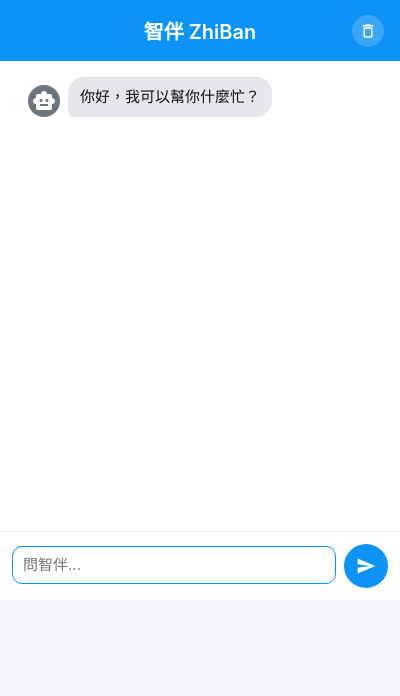
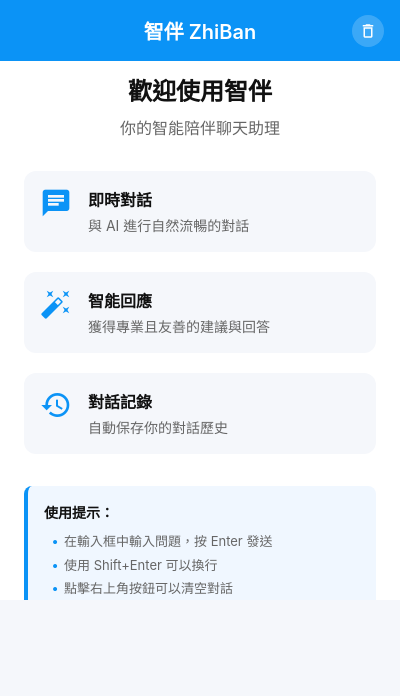
Before and after one commit to Kevin42127/ZhiBan, a browser extension: page extension/popup.html in a window 400 px wide. Drawn offline with Linux system fonts and the light colour scheme.

Commit message:
創建歡迎頁面，包含功能介紹和使用提示

```diff
--- a/extension/popup.css
+++ b/extension/popup.css
@@ -58,6 +58,159 @@ body {
 
 .clear-btn .material-icons {
   font-size: 18px;
+}
+
+.welcome-page {
+  flex: 1;
+  display: flex;
+  align-items: center;
+  justify-content: center;
+  padding: 24px;
+  background: #ffffff;
+  overflow-y: auto;
+}
+
+.welcome-content {
+  width: 100%;
+  max-width: 100%;
+  text-align: center;
+  animation: fadeIn 0.5s ease-out;
+}
+
+.welcome-icon {
+  width: 80px;
+  height: 80px;
+  border-radius: 50%;
+  background: linear-gradient(135deg, #0b93f6 0%, #0a7fd4 100%);
+  display: flex;
+  align-items: center;
+  justify-content: center;
+  margin: 0 auto 24px;
+  box-shadow: 0 4px 12px rgba(11, 147, 246, 0.3);
+}
+
+.welcome-icon .material-icons {
+  font-size: 48px;
+  color: white;
+}
+
+.welcome-content h2 {
+  font-size: 24px;
+  font-weight: 600;
+  color: #111;
+  margin-bottom: 8px;
+}
+
+.welcome-subtitle {
+  font-size: 16px;
+  color: #666;
+  margin-bottom: 32px;
+}
+
+.welcome-features {
+  display: flex;
+  flex-direction: column;
+  gap: 20px;
+  margin-bottom: 32px;
+  text-align: left;
+}
+
+.feature-item {
+  display: flex;
+  align-items: flex-start;
+  gap: 16px;
+  padding: 16px;
+  background: #f5f7fb;
+  border-radius: 12px;
+  transition: transform 0.2s, box-shadow 0.2s;
+}
+
+.feature-item:hover {
+  transform: translateY(-2px);
+  box-shadow: 0 4px 12px rgba(0, 0, 0, 0.1);
+}
+
+.feature-item .material-icons {
+  font-size: 32px;
+  color: #0b93f6;
+  flex-shrink: 0;
+}
+
+.feature-item h3 {
+  font-size: 16px;
+  font-weight: 600;
+  color: #111;
+  margin-bottom: 4px;
+}
+
+.feature-item p {
+  font-size: 14px;
+  color: #666;
+  line-height: 1.5;
+}
+
+.welcome-tips {
+  background: #f0f7ff;
+  border-left: 4px solid #0b93f6;
+  padding: 16px;
+  border-radius: 8px;
+  margin-bottom: 24px;
+  text-align: left;
+}
+
+.welcome-tips p {
+  font-size: 14px;
+  color: #111;
+  margin-bottom: 8px;
+}
+
+.welcome-tips ul {
+  list-style: none;
+  padding-left: 0;
+}
+
+.welcome-tips li {
+  font-size: 13px;
+  color: #666;
+  line-height: 1.8;
+  padding-left: 20px;
+  position: relative;
+}
+
+.welcome-tips li:before {
+  content: "•";
+  position: absolute;
+  left: 8px;
+  color: #0b93f6;
+  font-weight: bold;
+}
+
+.start-chat-btn {
+  display: flex;
+  align-items: center;
+  justify-content: center;
+  gap: 8px;
+  width: 100%;
+  padding: 14px 24px;
+  background: #0b93f6;
+  color: white;
+  border: none;
+  border-radius: 12px;
+  font-size: 16px;
+  font-weight: 600;
+  cursor: pointer;
+  transition: all 0.2s;
+  box-shadow: 0 4px 12px rgba(11, 147, 246, 0.3);
+}
+
+.start-chat-btn:hover {
+  background: #0a7fd4;
+  transform: translateY(-2px);
+  box-shadow: 0 6px 16px rgba(11, 147, 246, 0.4);
+}
+
+.start-chat-btn .material-icons {
+  font-size: 20px;
 }
 
 .chat-container {
--- a/extension/popup.html
+++ b/extension/popup.html
@@ -16,7 +16,55 @@
       </button>
     </div>
 
-    <div class="chat-container">
+    <div class="welcome-page" id="welcomePage" style="display: none;">
+      <div class="welcome-content">
+        <div class="welcome-icon">
+          <span class="material-icons">smart_toy</span>
+        </div>
+        <h2>歡迎使用智伴</h2>
+        <p class="welcome-subtitle">你的智能陪伴聊天助理</p>
+
+        <div class="welcome-features">
+          <div class="feature-item">
+            <span class="material-icons">chat</span>
+            <div>
+              <h3>即時對話</h3>
+              <p>與 AI 進行自然流暢的對話</p>
+            </div>
+          </div>
+          <div class="feature-item">
+            <span class="material-icons">auto_fix_high</span>
+            <div>
+              <h3>智能回應</h3>
+              <p>獲得專業且友善的建議與回答</p>
+            </div>
+          </div>
+          <div class="feature-item">
+            <span class="material-icons">history</span>
+            <div>
+              <h3>對話記錄</h3>
+              <p>自動保存你的對話歷史</p>
+            </div>
+          </div>
+        </div>
+
+        <div class="welcome-tips">
+          <p><strong>使用提示：</strong></p>
+          <ul>
+            <li>在輸入框中輸入問題，按 Enter 發送</li>
+            <li>使用 Shift+Enter 可以換行</li>
+            <li>點擊右上角按鈕可以清空對話</li>
+          </ul>
+        </div>
+
+        <button id="startChatBtn" class="start-chat-btn">
+          <span>開始使用</span>
+          <span class="material-icons">arrow_forward</span>
+        </button>
+      </div>
+    </div>
+
+    <div class="chat-container" id="chatContainer">
       <div class="messages" id="messages"></div>
       <div class="loading" id="loading" style="display: none;">
         <div class="loading-avatar">
--- a/extension/popup.js
+++ b/extension/popup.js
@@ -1,5 +1,6 @@
 const API_BASE_URL = 'https://zhiban.vercel.app/api/chat';
 const STORAGE_KEY = 'zhiban_conversation_history';
+const WELCOME_SHOWN_KEY = 'zhiban_welcome_shown';
 const MAX_VISIBLE_MESSAGES = 50;
 
 let conversationHistory = [];
@@ -16,6 +17,9 @@ const confirmDialogTitle = document.getElementById('confirmDialogTitle');
 const confirmDialogMessage = document.getElementById('confirmDialogMessage');
 const confirmDialogConfirm = document.getElementById('confirmDialogConfirm');
 const confirmDialogCancel = document.getElementById('confirmDialogCancel');
+const welcomePage = document.getElementById('welcomePage');
+const chatContainer = document.getElementById('chatContainer');
+const startChatBtn = document.getElementById('startChatBtn');
 
 async function getApiUrl() {
   const result = await chrome.storage.sync.get(['apiUrl']);
@@ -44,8 +48,45 @@ function removeWelcomeMessage() {
   }
 }
 
+async function checkWelcomeShown() {
+  try {
+    const result = await chrome.storage.local.get([WELCOME_SHOWN_KEY]);
+    return result[WELCOME_SHOWN_KEY] === true;
+  } catch (error) {
+    console.error('Failed to check welcome shown:', error);
+    return false;
+  }
+}
+
+async function markWelcomeShown() {
+  try {
+    await chrome.storage.local.set({ [WELCOME_SHOWN_KEY]: true });
+  } catch (error) {
+    console.error('Failed to mark welcome as shown:', error);
+  }
+}
+
+function showWelcomePage() {
+  welcomePage.style.display = 'flex';
+  chatContainer.style.display = 'none';
+  document.querySelector('.input-container').style.display = 'none';
+}
+
+function hideWelcomePage() {
+  welcomePage.style.display = 'none';
+  chatContainer.style.display = 'flex';
+  document.querySelector('.input-container').style.display = 'flex';
+}
+
 async function loadConversationHistory() {
   try {
+    const welcomeShown = await checkWelcomeShown();
+
+    if (!welcomeShown) {
+      showWelcomePage();
+      return;
+    }
+
     const result = await chrome.storage.local.get([STORAGE_KEY]);
     if (result[STORAGE_KEY] && Array.isArray(result[STORAGE_KEY]) && result[STORAGE_KEY].length > 0) {
       conversationHistory = result[STORAGE_KEY];
@@ -288,6 +329,12 @@ function showError(message) {
 async function sendMessage(message) {
   if (!message.trim()) return;
 
+  const welcomeShown = await checkWelcomeShown();
+  if (!welcomeShown) {
+    await markWelcomeShown();
+    hideWelcomePage();
+  }
+
   removeWelcomeMessage();
 
   addMessage(message, 'user');
@@ -404,5 +451,13 @@ clearBtn.addEventListener('click', () => {
   clearAllMessages();
 });
 
+startChatBtn.addEventListener('click', async () => {
+  await markWelcomeShown();
+  hideWelcomePage();
+  loadConversationHistory();
+  setTimeout(() => {
+    messageInput.focus();
+  }, 100);
+});
+
 loadConversationHistory();
-messageInput.focus();
```
Also changed, not shown: extension/background.js (+7 -2 lines).
